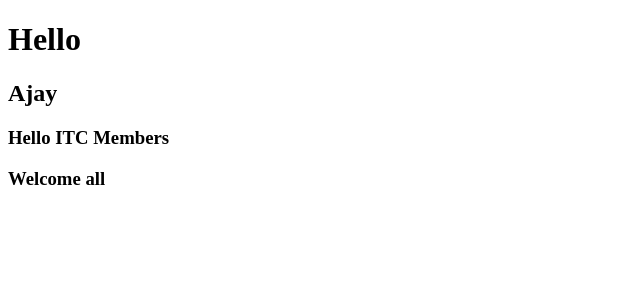
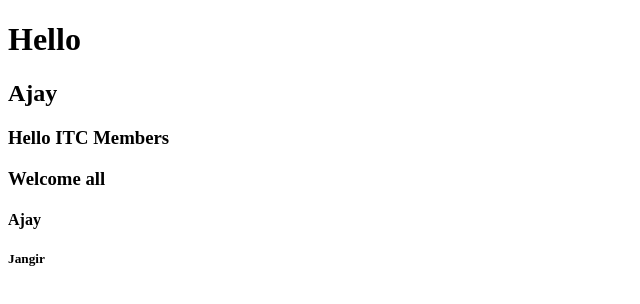
Before and after one commit to contactajay0044/git-testing, a plain HTML site: page index.html in a window 1280 px wide. Shown: the whole page, without its empty margins (0-640 px from the left). Drawn offline with Linux system fonts and the light colour scheme.

Commit message:
Update index.html

```diff
--- a/index.html
+++ b/index.html
@@ -10,5 +10,7 @@
     <h2>Ajay</h2>
     <h3> Hello ITC Members   </h3>
     <h3> Welcome all </h3>
+    <h4> Ajay  </h4>
+    <h5>Jangir </h5?
 </body>
 </html>
```
